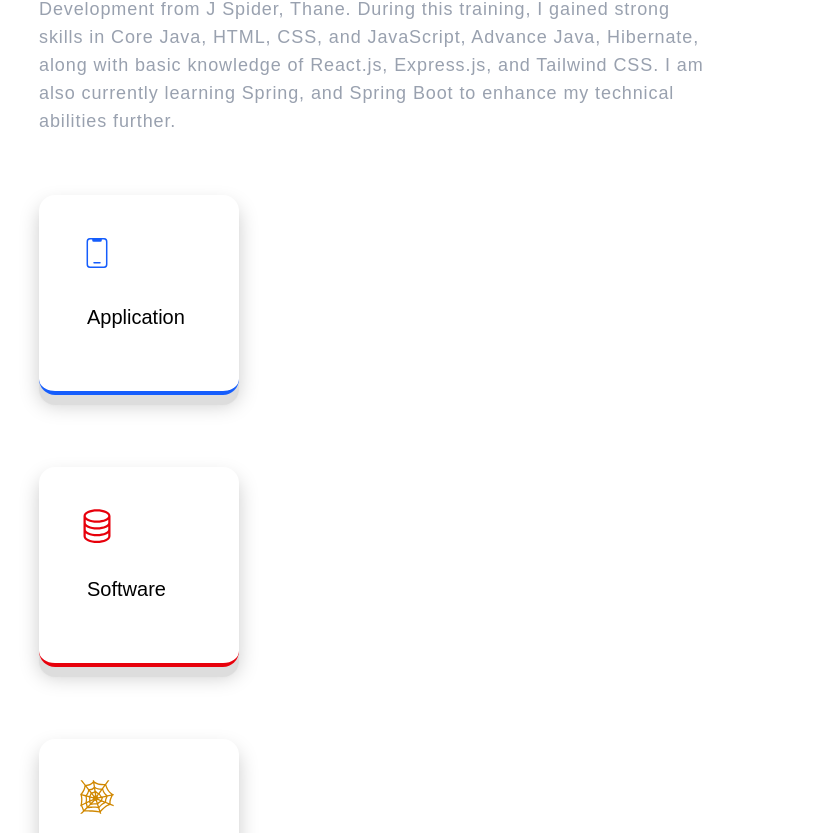
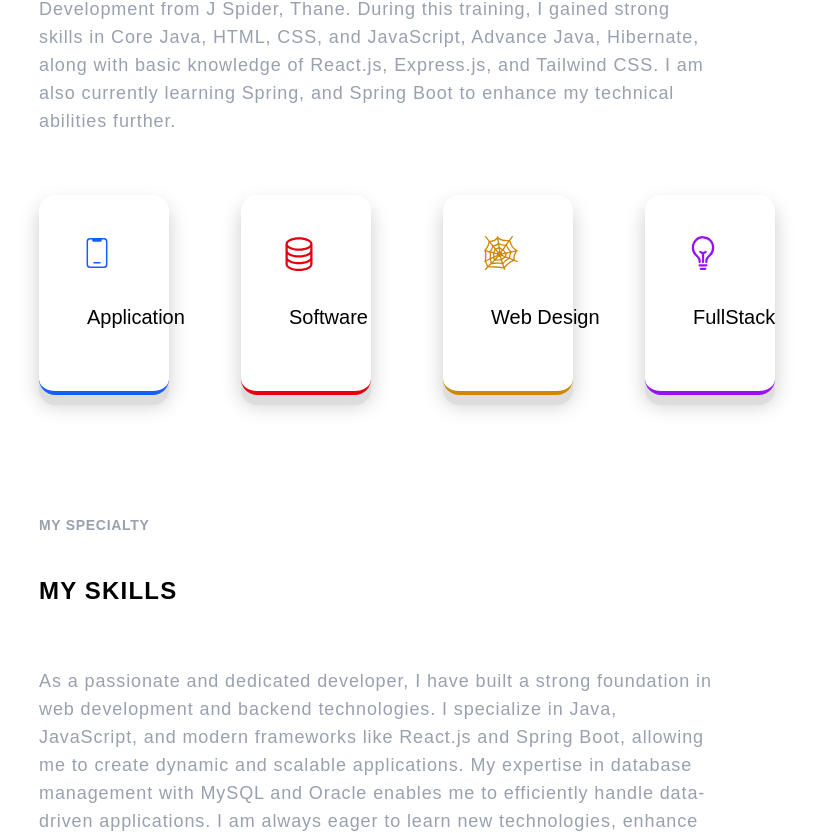
Before and after one commit to soheb85/portfolio-frontend, a React (Vite) app: page / in a window 1280 px wide. Shown: the part 1211-2044 px from the top of the page, without its empty margins (409-1222 px from the left). Built offline with nearby package versions, Linux system fonts and the light colour scheme.

Commit message:
one more updated

```diff
--- a/src/components/HomePageComponent/Page2.jsx
+++ b/src/components/HomePageComponent/Page2.jsx
@@ -32,7 +32,7 @@ knowledge of React.js, Express.js, and Tailwind CSS. I am also currently
 learning Spring, and Spring Boot to enhance my technical abilities further.
 </p>
 
-<div data-aos="zoom-in" className="grid grid-cols-1 pt-15 w-full h-auto lg:gap-18 gap-5 ">
+<div data-aos="zoom-in" className="grid grid-cols-1 pt-15 w-full h-auto sm:flex lg:gap-18 gap-5 ">
     <Page2Skill text="Application" border="border-blue-600" textColor="text-blue-600" Icons={CiMobile3}/>
     <Page2Skill text="Software" border="border-red-600" textColor="text-red-600" Icons={BsDatabase}/>
     <Page2Skill text="Web Design" border="border-yellow-600" textColor="text-yellow-600" Icons={GiSpiderWeb}/>
```
